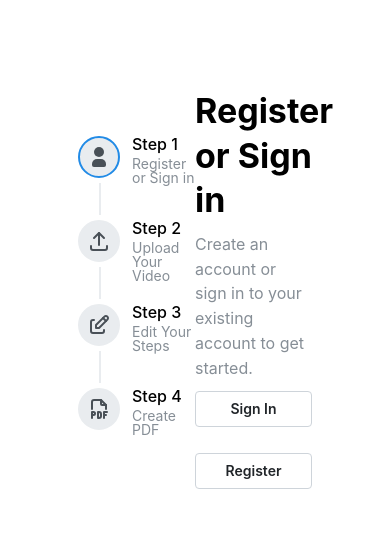
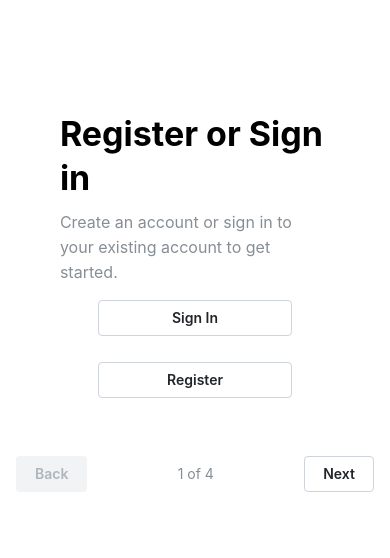
Before and after one commit to Cytherr1/flowacademy, a Next.js app: page /documentation in a window 390 px wide. Shown: the part 163-721 px from the top of the page. Built offline with nearby package versions, Linux system fonts and the light colour scheme; no server answers.

Commit message:
documentation responsive fix

```diff
--- a/components/documentation.tsx
+++ b/components/documentation.tsx
@@ -9,6 +9,7 @@ import {
   Group,
   Button,
 } from "@mantine/core";
+import { useMediaQuery } from "@mantine/hooks";
 import NextImage from "next/image";
 import { useState } from "react";
 import placeholder from "../static_content/placholder.png";
@@ -19,30 +20,36 @@ import {
   IconEdit,
   IconFileTypePdf,
 } from "@tabler/icons-react";
+
 export default function Documentation() {
   const [active, setActive] = useState(0);
-  const stepContent = [
-    <Box key="step1">
+  const isLargeScreen = useMediaQuery("(min-width: 1200px)");
+  const isMediumScreen = useMediaQuery(
+    "(min-width: 768px) and (max-width: 1199px)"
+  );
+  const isSmallScreen = useMediaQuery("(max-width: 767px)");
+
+  const nextStep = () =>
+    setActive((current) => (current < 3 ? current + 1 : current));
+  const prevStep = () =>
+    setActive((current) => (current > 0 ? current - 1 : current));
+
+  const largeScreenContent = [
+    <Box key="step1" p="md">
       <Title order={1}>Register or Sign in</Title>
       <Text c="dimmed" mt="xs">
         Create an account or sign in to your existing account to get started.
       </Text>
-      <Group mt="xs">
+      <Group mt="md" gap="md" justify="flex-start" wrap="wrap">
         <Button w={200} variant="default" component={Link} href="/signin">
           Sign In
         </Button>
-        <Button
-          mt="xs"
-          w={200}
-          variant="default"
-          component={Link}
-          href="/register"
-        >
+        <Button w={200} variant="default" component={Link} href="/register">
           Register
         </Button>
       </Group>
     </Box>,
-    <Box key="step2">
+    <Box key="step2" p="md">
       <Title order={1}>Upload Your Video</Title>
       <Text c="dimmed" mt="xs">
         Upload your video by dragging and dropping or selecting from your
@@ -62,7 +69,7 @@ export default function Documentation() {
         radius="md"
       />
     </Box>,
-    <Box key="step3">
+    <Box key="step3" p="md">
       <Title order={1}>Edit Your Steps</Title>
       <Text c="dimmed" mt="xs">
         Adjust the automatically detected steps or add your own custom steps.
@@ -81,7 +88,7 @@ export default function Documentation() {
         radius="md"
       />
     </Box>,
-    <Box key="step4">
+    <Box key="step4" p="md">
       <Title order={1}>Create PDF</Title>
       <Text c="dimmed" mt="xs">
         Generate a PDF document with all your steps and annotations.
@@ -101,10 +108,107 @@ export default function Documentation() {
       />
     </Box>,
   ];
+
+  const responsiveContent = [
+    <Box key="step1" p="md">
+      <Title order={1}>Register or Sign in</Title>
+      <Text c="dimmed" mt="xs">
+        Create an account or sign in to your existing account to get started.
+      </Text>
+      <Center mt="md">
+        <Group gap="md" wrap="wrap" justify="center">
+          <Button
+            w={isSmallScreen ? "100%" : 200}
+            variant="default"
+            component={Link}
+            href="/signin"
+          >
+            Sign In
+          </Button>
+          <Button
+            mt={isSmallScreen ? "xs" : 0}
+            w={isSmallScreen ? "100%" : 200}
+            variant="default"
+            component={Link}
+            href="/register"
+          >
+            Register
+          </Button>
+        </Group>
+      </Center>
+    </Box>,
+    <Box key="step2" p="md">
+      <Title order={1}>Upload Your Video</Title>
+      <Text c="dimmed" mt="xs">
+        Upload your video by dragging and dropping or selecting from your
+        device.
+      </Text>
+      <Text c="dimmed" mt="xs">
+        Supported formats: MP4, MOV, AVI. Maximum file size: 20 MB.
+      </Text>
+      <Center mt="xs">
+        <Image
+          h={isSmallScreen ? 150 : 200}
+          w="auto"
+          fit="contain"
+          component={NextImage}
+          src={placeholder}
+          alt="logo"
+          radius="md"
+        />
+      </Center>
+    </Box>,
+    <Box key="step3" p="md">
+      <Title order={1}>Edit Your Steps</Title>
+      <Text c="dimmed" mt="xs">
+        Adjust the automatically detected steps or add your own custom steps.
+      </Text>
+      <Text c="dimmed" mt="xs">
+        You can add annotations, change timestamps, and reorder steps as needed.
+      </Text>
+      <Center mt="xs">
+        <Image
+          h={isSmallScreen ? 150 : 200}
+          w="auto"
+          fit="contain"
+          component={NextImage}
+          src={placeholder}
+          alt="logo"
+          radius="md"
+        />
+      </Center>
+    </Box>,
+    <Box key="step4" p="md">
+      <Title order={1}>Create PDF</Title>
+      <Text c="dimmed" mt="xs">
+        Generate a PDF document with all your steps and annotations.
+      </Text>
+      <Text c="dimmed" mt="xs">
+        You can customize the layout and download or share the final document.
+      </Text>
+      <Center mt="xs">
+        <Image
+          h={isSmallScreen ? 150 : 200}
+          w="auto"
+          fit="contain"
+          component={NextImage}
+          src={placeholder}
+          alt="logo"
+          radius="md"
+        />
+      </Center>
+    </Box>,
+  ];
+
+  if (isLargeScreen) {
     return (
       <Center miw="100%" mah="100%">
         <Box style={{ width: "30%" }}>
-        <Stepper active={active} onStepClick={setActive} orientation="vertical">
+          <Stepper
+            active={active}
+            onStepClick={setActive}
+            orientation="vertical"
+          >
             <Stepper.Step
               icon={<IconUserFilled />}
               label="Step 1"
@@ -127,7 +231,95 @@ export default function Documentation() {
             />
           </Stepper>
         </Box>
-      <Box style={{ width: "30%" }}>{stepContent[active]}</Box>
+        <Box style={{ width: "30%" }}>{largeScreenContent[active]}</Box>
       </Center>
     );
   }
+
+  if (isMediumScreen) {
+    return (
+      <Center miw="100%" mah="100%">
+        <Box p="md" style={{ width: "100%" }}>
+          <Stepper
+            active={active}
+            onStepClick={setActive}
+            orientation="horizontal"
+            mb="xl"
+          >
+            <Stepper.Step
+              icon={<IconUserFilled />}
+              label="Step 1"
+              description="Register or Sign in"
+            />
+            <Stepper.Step
+              icon={<IconUpload />}
+              label="Step 2"
+              description="Upload Your Video"
+            />
+            <Stepper.Step
+              icon={<IconEdit />}
+              label="Step 3"
+              description="Edit Your Steps"
+            />
+            <Stepper.Step
+              icon={<IconFileTypePdf />}
+              label="Step 4"
+              description="Create PDF"
+            />
+          </Stepper>
+          <Center>
+            <Box p="md" mx="auto" maw="80%">
+              {responsiveContent[active]}
+            </Box>
+          </Center>
+          <Group justify="space-between" mt="xl">
+            <Button
+              variant="default"
+              onClick={prevStep}
+              disabled={active === 0}
+            >
+              Back
+            </Button>
+            <Group gap="sm">
+              <Text c="dimmed" size="sm">
+                {active + 1} of 4
+              </Text>
+            </Group>
+            <Button
+              variant="default"
+              onClick={nextStep}
+              disabled={active === 3}
+            >
+              Next
+            </Button>
+          </Group>
+        </Box>
+      </Center>
+    );
+  }
+
+  return (
+    <Center miw="100%" mah="100%">
+      <Box p="md" style={{ width: "100%" }}>
+        <Center>
+          <Box p="xs" mx="auto" style={{ width: "90%" }}>
+            {responsiveContent[active]}
+          </Box>
+        </Center>
+        <Group justify="space-between" mt="xl">
+          <Button variant="default" onClick={prevStep} disabled={active === 0}>
+            Back
+          </Button>
+          <Group gap="sm">
+            <Text c="dimmed" size="sm">
+              {active + 1} of 4
+            </Text>
+          </Group>
+          <Button variant="default" onClick={nextStep} disabled={active === 3}>
+            Next
+          </Button>
+        </Group>
+      </Box>
+    </Center>
+  );
+}
```
Lines whose indentation alone changed are shown as unchanged.
